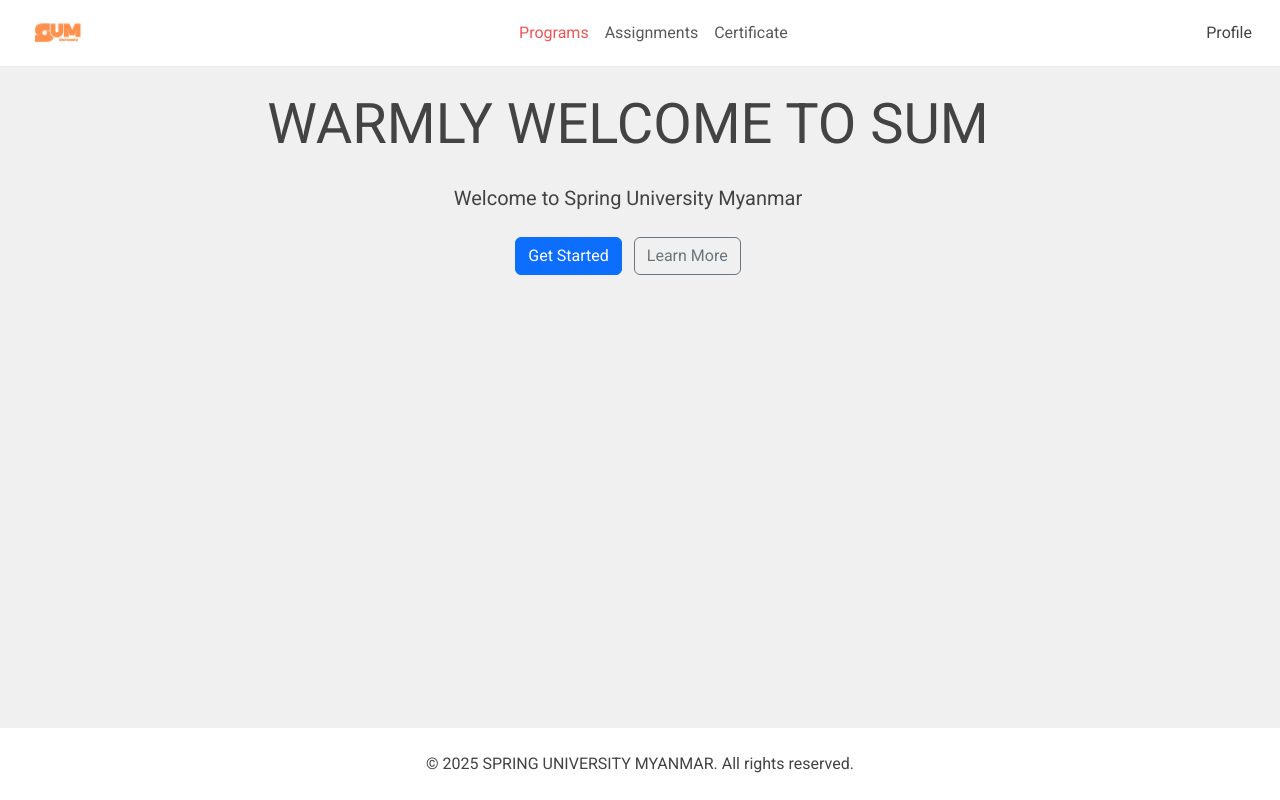
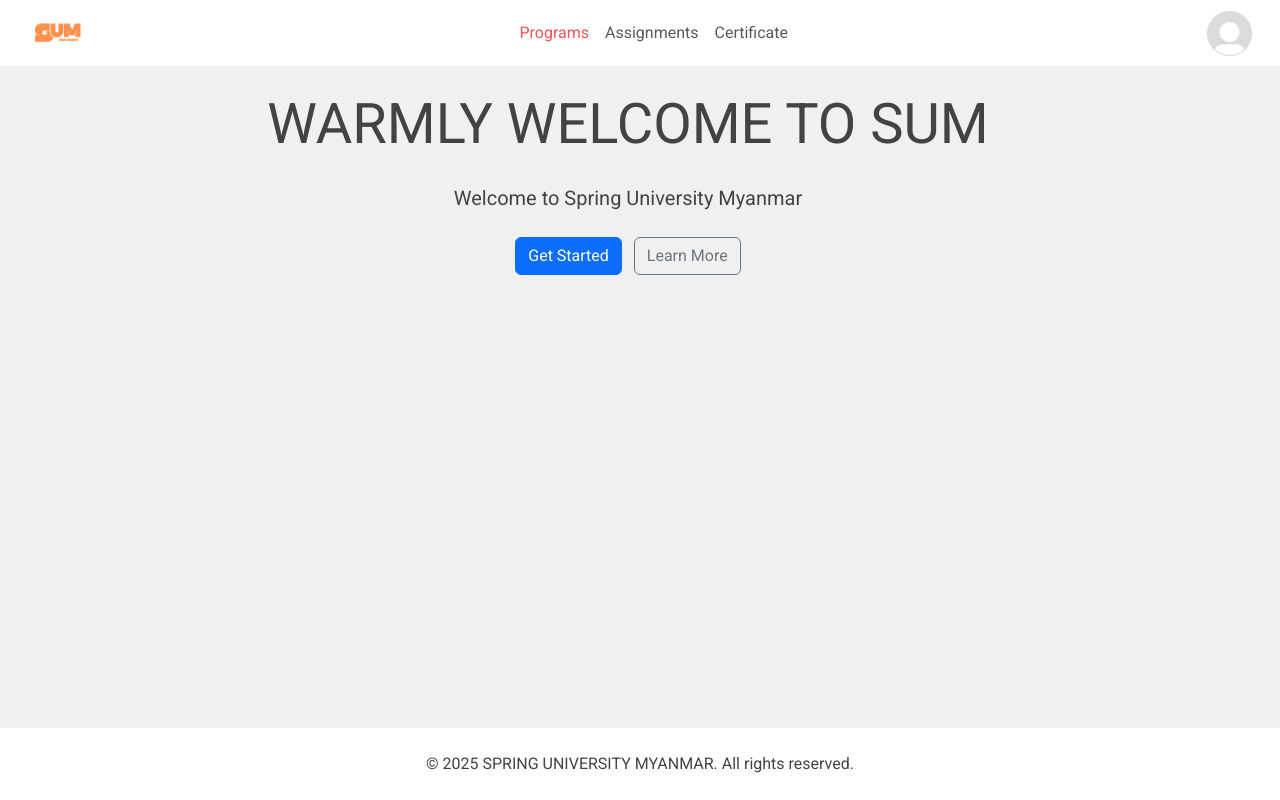
Before and after one commit to daung-mikrokosmos/sum_lms, a Django app: page / in a window 1280 px wide. Run offline with Django 5.2, Linux system fonts and the light colour scheme; some libraries are stand-ins or nearby versions.

Commit message:
navbar finished

```diff
--- /dev/null
+++ b/sum_school/sum_app/templates/components/_studentNavItems.html
@@ -0,0 +1,15 @@
+<ul class="navbar-nav mx-auto">
+  <li class="nav-item">
+    <a
+      class="nav-link nav--link {% if request.resolver_match.url_name == 'welcome' %}active{% endif %}"
+      href="{% url 'welcome' %}"
+      >Programs</a
+    >
+  </li>
+  <li class="nav-item">
+    <a class="nav-link nav--link" href="#">Assignments</a>
+  </li>
+  <li class="nav-item">
+    <a class="nav-link nav--link" href="#">Certificate</a>
+  </li>
+</ul>
--- a/sum_school/sum_app/templates/components/navbar.html
+++ b/sum_school/sum_app/templates/components/navbar.html
@@ -14,24 +14,15 @@
     >
       <span class="navbar-toggler-icon"></span>
     </button>
-    <div class="collapse navbar-collapse" id="navbarNav">
-      <ul class="navbar-nav mx-auto">
-        <li class="nav-item">
-          <a
-            class="nav-link nav--link {% if request.resolver_match.url_name == 'welcome' %}active{% endif %}"
-            href="{% url 'welcome' %}"
-            >Programs</a
-          >
-        </li>
-        <li class="nav-item">
-          <a class="nav-link nav--link" href="#">Assignments</a>
-        </li>
-        <li class="nav-item">
-          <a class="nav-link nav--link" href="#">Certificate</a>
-        </li>
-      </ul>
+    <div class="collapse navbar-collapse pb-3 p-lg-0" id="navbarNav">
+      {% include "components/_studentNavItems.html" %}
 
-      <div>Profile</div>
+      <div id="profile" class="pt-1 p-lg-0">
+        <a href="#">
+          <img src="{% static "images/default-user.jpg" %}" alt="prifile
+          picture" width='45px' height='45px'>
+        </a>
+      </div>
     </div>
   </div>
 </nav>
```
Also changed, not shown: sum_school/sum_app/static/images/default-user.jpg (added).
